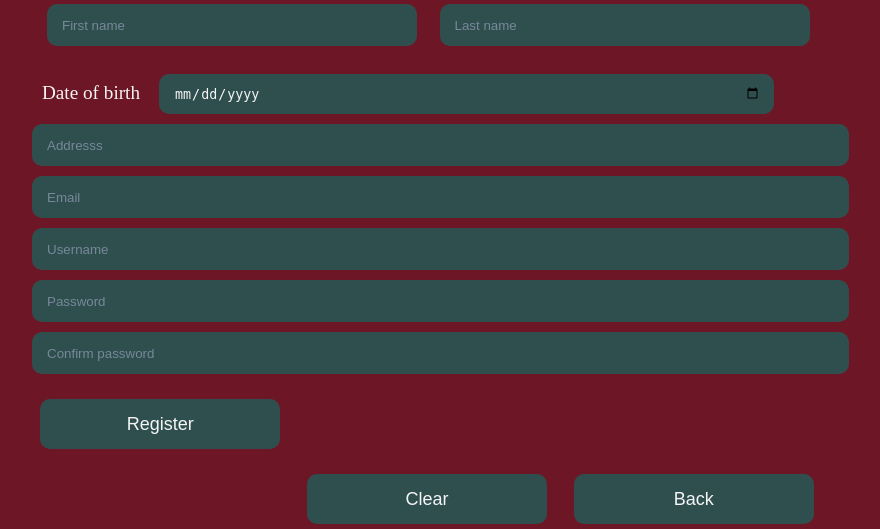
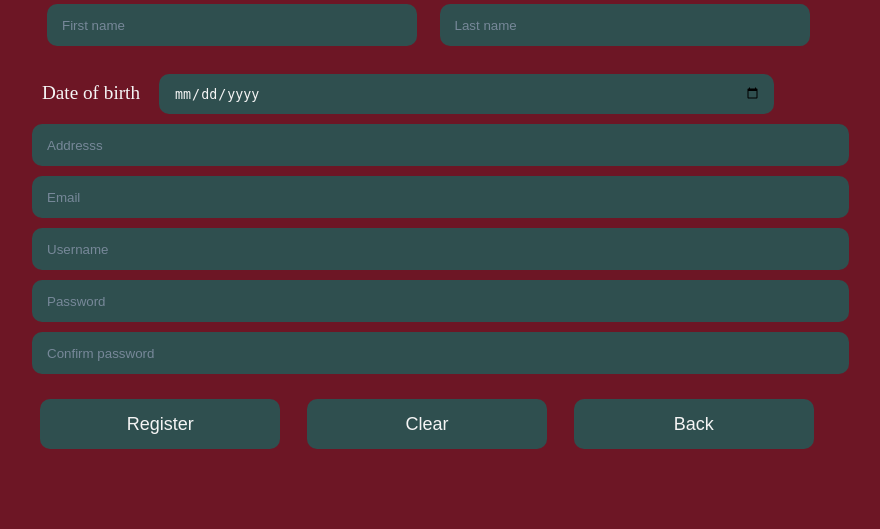
Before and after one commit to LKAMinco/VUT_FIT_IIS, a PHP site: page /register.html in a window 1280 px wide. Shown: the part 288-817 px from the top of the page, without its empty margins (213-1093 px from the left). After the commit the page ends 737 px from the top, so only its background shows below. Run offline with PHP 8.4, Linux system fonts and the light colour scheme.

Commit message:
Edit register

```diff
--- a/register.html
+++ b/register.html
@@ -21,7 +21,7 @@
             <input id="unamereg_id" type="text" name="uname" placeholder="Username" required><br>
             <input id="upwd_id" type="password" name="upwd" placeholder="Password" required><br>
             <input id="ipwdconf_id" type="password" name="upwdconf" placeholder="Confirm password" required><br>
-            <div id="btns">
+            <div id="btns_reg">
                 <button id="register_btn" type="submit" name="register">Register</button>
                 <button id="clear_btn" type="reset">Clear</button>
                 <button id="back_btn" type="button" onclick="location.href='index.html'">Back</button>
--- a/style.css
+++ b/style.css
@@ -146,19 +146,22 @@ form {
     color: black;
 }
 
+#btns_reg {
+    margin: auto;
+    display: grid;
+    grid-template-columns: 1fr 1fr 1fr;
+}
+
 #submit_btn {
     grid-column: 1;
-    grid-row: 2;
 }
 
 #clear_btn {
     grid-column: 2;
-    grid-row: 2;
 }
 
 #back_btn {
     grid-column: 3;
-    grid-row: 2;
 }
 
 #names_id {
```
